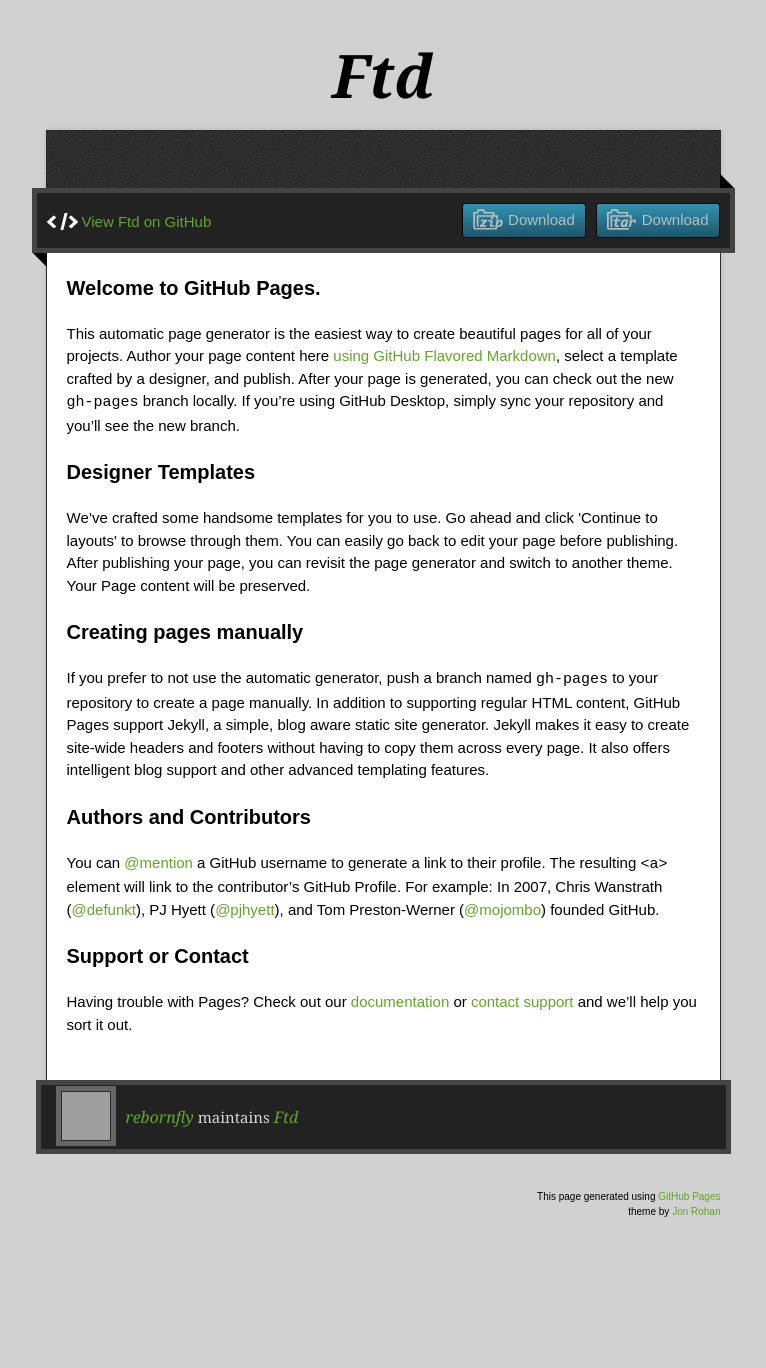
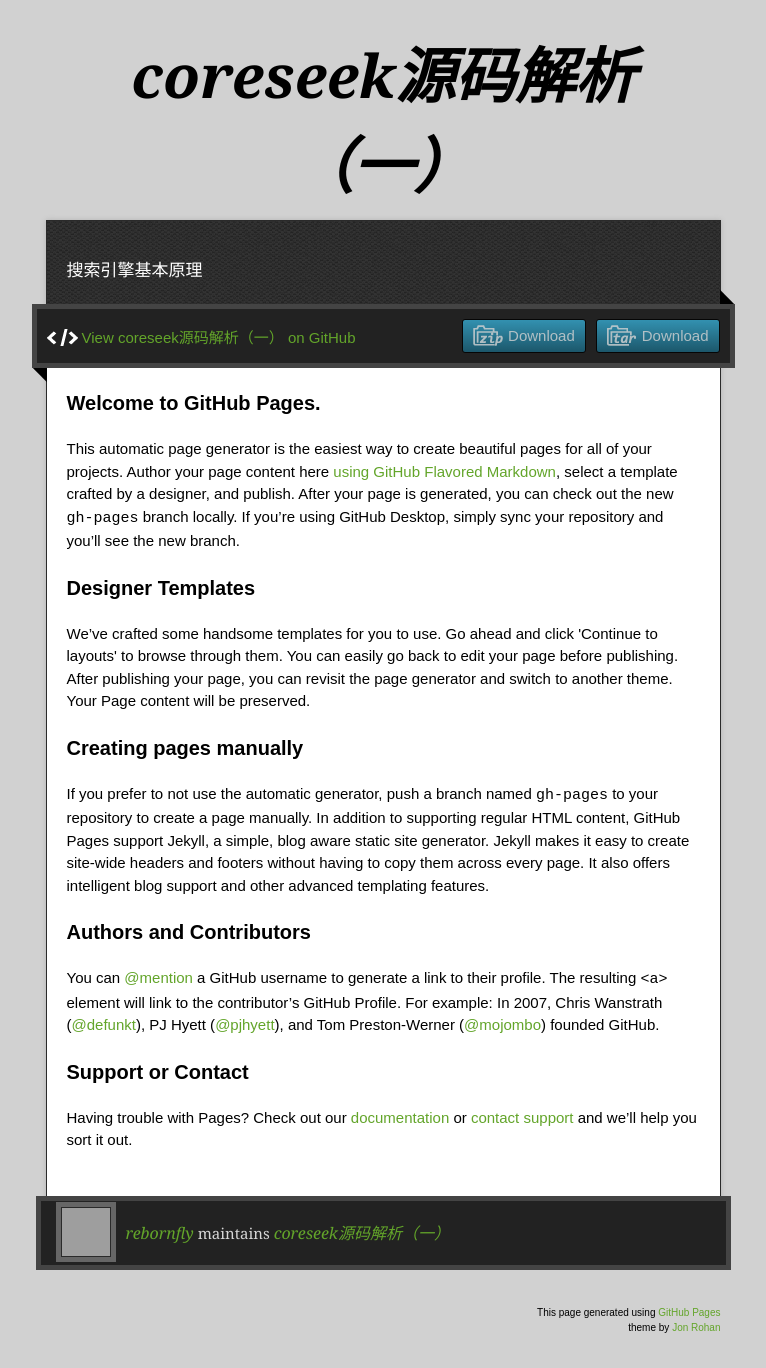
Before and after one commit to RebornFTD/ftd, a plain HTML site: page index.html in a window 1280 px wide. Shown: the whole page, without its empty margins (257-1023 px from the left). Before the commit the page ends 1309 px from the top, so only its background shows below. Drawn offline with nearby package versions, Linux system fonts and the light colour scheme; grey boxes are pictures that could not be loaded.

```diff
--- a/index.html
+++ b/index.html
@@ -11,8 +11,8 @@
   <script type="text/javascript" src="https://ajax.googleapis.com/ajax/libs/jquery/1.7.1/jquery.min.js"></script>
   <script type="text/javascript" src="javascripts/script.js"></script>
 
-  <title>Ftd</title>
-  <meta name="description" content="">
+  <title>coreseek源码解析（一）</title>
+  <meta name="description" content="搜索引擎基本原理">
 
   <meta name="viewport" content="width=device-width,initial-scale=1">
 
@@ -22,16 +22,16 @@
 
   <div class="wrapper">
     <header>
-      <h1 class="title">Ftd</h1>
+      <h1 class="title">coreseek源码解析（一）</h1>
     </header>
     <div id="container">
-      <p class="tagline"></p>
+      <p class="tagline">搜索引擎基本原理</p>
       <div id="main" role="main">
         <div class="download-bar">
         <div class="inner">
           <a href="https://github.com/rebornfly/ftd/tarball/master" class="download-button tar"><span>Download</span></a>
           <a href="https://github.com/rebornfly/ftd/zipball/master" class="download-button zip"><span>Download</span></a>
-          <a href="https://github.com/rebornfly/ftd" class="code">View Ftd on GitHub</a>
+          <a href="https://github.com/rebornfly/ftd" class="code">View coreseek源码解析（一） on GitHub</a>
         </div>
         <span class="blc"></span><span class="trc"></span>
         </div>
@@ -65,7 +65,7 @@
     </div>
     <footer>
       <div class="owner">
-      <p><a href="https://github.com/rebornfly" class="avatar"><img src="https://avatars1.githubusercontent.com/u/8089209?v=3&amp;s=60" width="48" height="48"></a> <a href="https://github.com/rebornfly">rebornfly</a> maintains <a href="https://github.com/rebornfly/ftd">Ftd</a></p>
+      <p><a href="https://github.com/rebornfly" class="avatar"><img src="https://avatars1.githubusercontent.com/u/8089209?v=3&amp;s=60" width="48" height="48"></a> <a href="https://github.com/rebornfly">rebornfly</a> maintains <a href="https://github.com/rebornfly/ftd">coreseek源码解析（一）</a></p>
 
 
       </div>
```
Also changed, not shown: params.json (+1 -1 lines).
